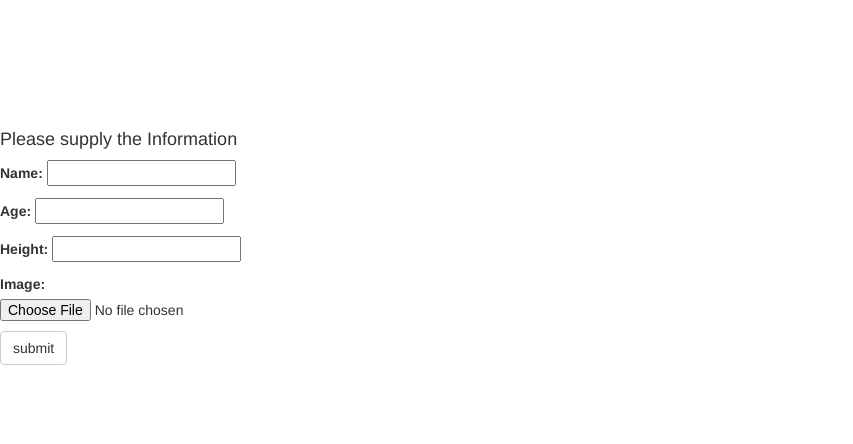
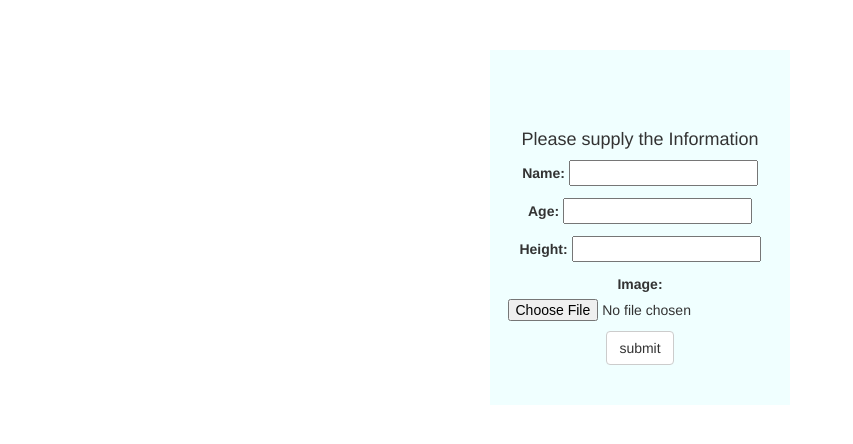
Before and after one commit to Dexter009/email-in-django, a Django app: page / in a window 1280 px wide. Shown: the top 444 px of the page, without its empty margins (0-853 px from the left). Run offline with Django 3.2, Linux system fonts and the light colour scheme; some libraries are stand-ins or nearby versions.

Commit message:
here it is now

```diff
--- a/myapp/static/css/style.css
+++ b/myapp/static/css/style.css
@@ -4,7 +4,8 @@ background-color:black;
 
 div.formee{
 background-color:azure;
-padding: 70px 0 40px; background-color: white; overflow: auto; margin-top:50px;
+padding: 70px 0 40px; overflow: auto; margin-top:50px;
+width:300px;
 
 }
 
--- a/myapp/templates/home.html
+++ b/myapp/templates/home.html
@@ -17,12 +17,14 @@
 
 </head>
 <body>
+<center>
     <div class="formee">
+
         <h4>Please supply the Information</h4>
 <form action="" method="post" enctype="multipart/form-data">{% csrf_token %}
     {{form.as_p}}
     <input class="btn btn-default" type="submit" value="submit">
 
-</form></div>
+</form></div></center>
 </body>
 </html>
```
